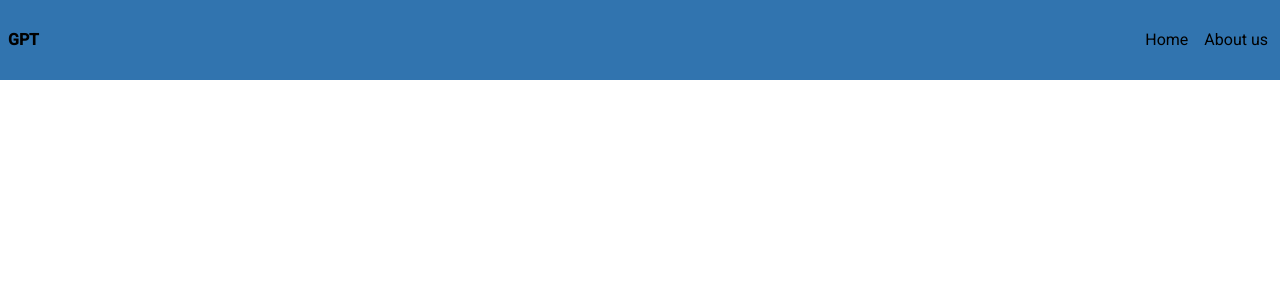
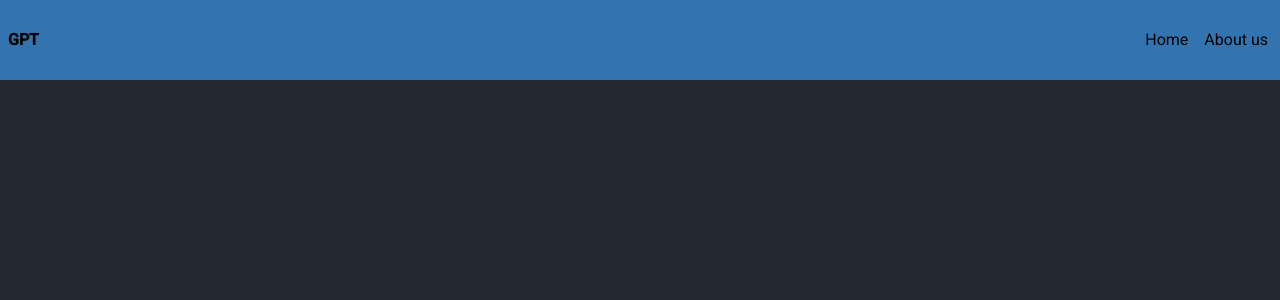
Before and after one commit to ThomasMousseau/lexical-maestro-presentation, an Angular app in the folder client/: page /#/home in a window 1280 px wide. Shown: the top 300 px of the page. Built offline with nearby package versions, Linux system fonts and the light colour scheme.

Commit message:
add backround color

```diff
--- a/client/src/app/app.module.ts
+++ b/client/src/app/app.module.ts
@@ -1,4 +1,4 @@
-import { NgModule } from '@angular/core';
+import { NgModule, CUSTOM_ELEMENTS_SCHEMA } from '@angular/core';
 import { BrowserModule } from '@angular/platform-browser';
 
 import { AppRoutingModule } from './modules/app-routing.module';
@@ -12,6 +12,7 @@ import { NavbarComponent } from './components/navbar/navbar.component';
 import { BrowserAnimationsModule } from '@angular/platform-browser/animations';
 import { MatButtonModule } from '@angular/material/button';
 import { FormsModule } from '@angular/forms';
+
 @NgModule({
   declarations: [
     AppComponent,
@@ -29,6 +30,9 @@ import { FormsModule } from '@angular/forms';
     MatButtonModule,
     FormsModule,
   ],
+  schemas: [
+    CUSTOM_ELEMENTS_SCHEMA
+  ],
   providers: [],
   bootstrap: [AppComponent],
 })
--- a/client/src/app/pages/home-page/home-page.component.html
+++ b/client/src/app/pages/home-page/home-page.component.html
@@ -5,11 +5,10 @@
     <meta name="viewport" content="width=device-width, initial-scale=1.0" />
     <title>Document</title>
   </head>
-  <body class="">
+  <body class="w-full h-full max-h-screen bg-BackgroundColor overflow-hidden">
     <div class="">
       <app-navbar></app-navbar>
-      <div class="w-full bg-black">
-      </div>
+      <div class="w-full bg-black"></div>
     </div>
   </body>
 </html>
```
